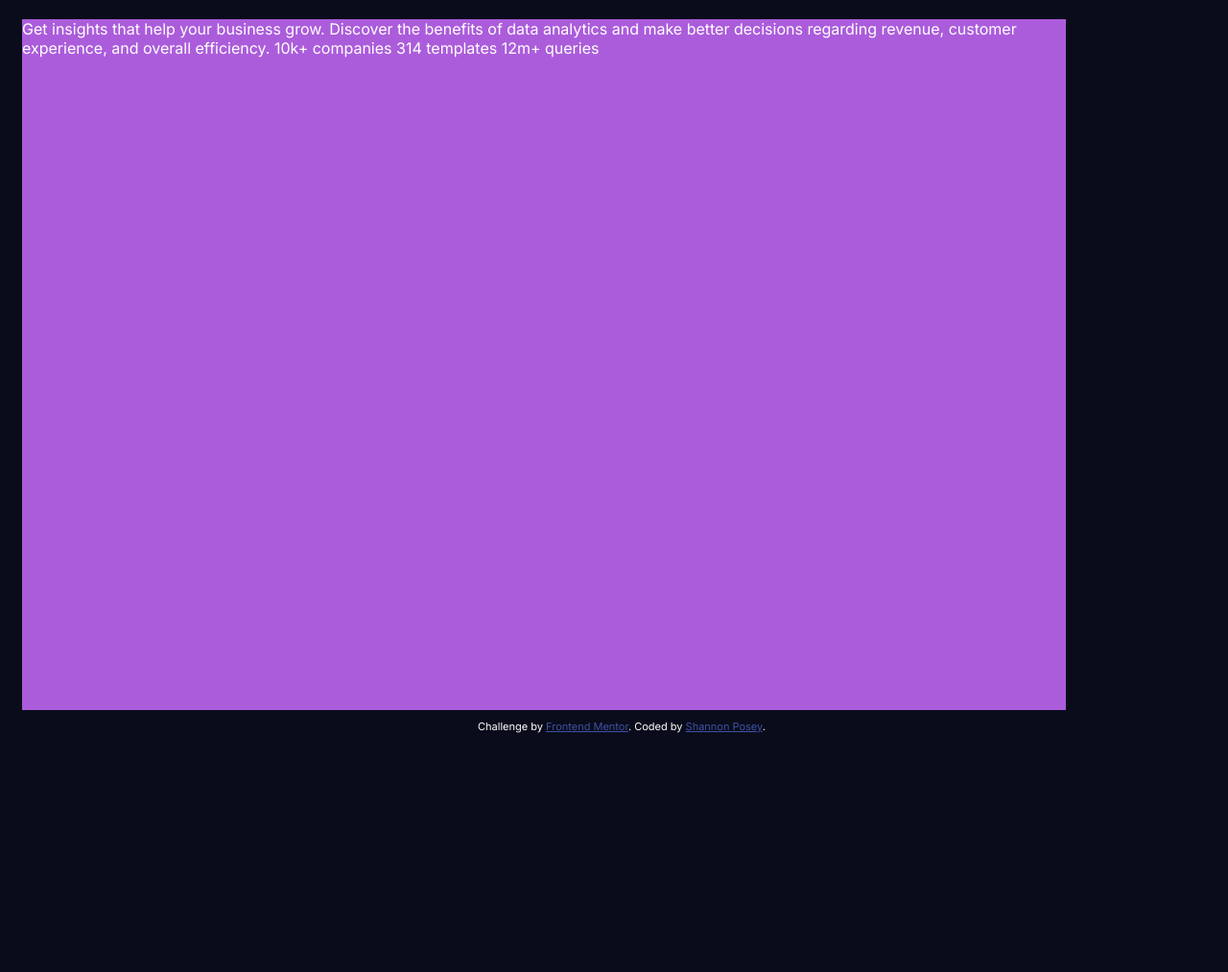
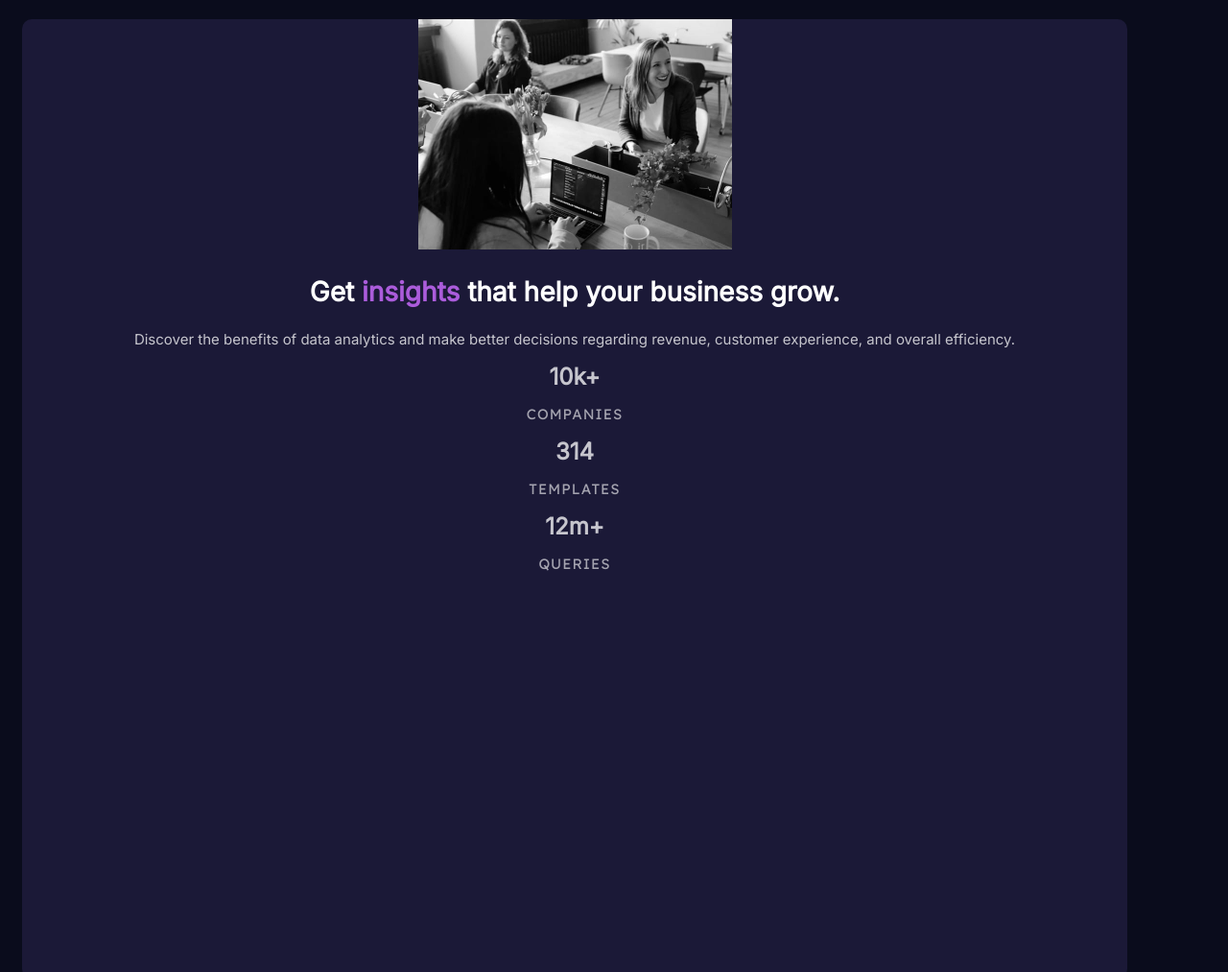
Before and after one commit to ShannonPosey/Stats-preview, a plain HTML site: page index.html in a window 1280 px wide. Shown: the top 1013 px of the page at 96% size. Before the commit the page ends 828 px from the top, so only its background shows below. Drawn offline with Linux system fonts and the light colour scheme.

Commit message:
add hmtl tags

```diff
--- a/assets/css/style.css
+++ b/assets/css/style.css
@@ -1,16 +1,59 @@
 body {
-background-color: rgba(10, 12, 28, 1);
-min-width: 100%;
-min-height: 100vh;
-font-family: 'Inter', sans-serif;
-color: white;
+    background-color: rgba(10, 12, 28, 1);
+    min-width: 100%;
+    min-height: 100vh;
+    font-family: "Inter", sans-serif;
+    color: white;
+    font-size: 15px;
+}
+
+h2 {
+    font-size: 28px;
+    font-weight: 700;
+    font-style: normal;
+}
+
+p {
+mix-blend-mode: normal;
+    opacity: 0.75;
 }
 
 .card {
-    background-color: #AB5CDB;
-    width: 85%;
-    height: 90vh;
+    background-color:  rgba(27, 25, 55, 1);;
+    width: 90%;
+    height: 1000px;
     margin: 20px 15px 10px;
+    border-radius: 10px;
+    text-align: center;
+    /* display: flex;
+    justify-content: center;
+    align-items: center;
+    text-align: center; */
+}
+
+.mobile-img {
+    height: 240px;
+    width: 327px;
+    background-image: #AB5CDB;
+}
+
+.purple-text {
+    color: #AB5CDB;
+}
+
+.bold-text {
+font-weight: bold;
+font-size: 24px;
+}
+
+.lexend-text {
+font-family: 'Lexend Deca', sans-serif;
+font-weight: 400;
+letter-spacing: 1px;
+text-transform: uppercase;
+padding-top:0%;
+mix-blend-mode: normal;
+opacity: 0.6;
 }
 
 .attribution {
--- a/index.html
+++ b/index.html
@@ -12,18 +12,23 @@
 <link rel="preconnect" href="https://fonts.googleapis.com">
 <link rel="preconnect" href="https://fonts.gstatic.com" crossorigin>
 <link href="https://fonts.googleapis.com/css2?family=Inter&display=swap" rel="stylesheet">
-</head>
+<link rel="preconnect" href="https://fonts.googleapis.com">
+<link rel="preconnect" href="https://fonts.gstatic.com" crossorigin>
+<link href="https://fonts.googleapis.com/css2?family=Lexend+Deca&display=swap" rel="stylesheet">
+
 <body>
-<section class="card">
-  Get insights that help your business grow.
+  <section class="card">
+    <img class="mobile-img" src="/assets/images/image-header-mobile.jpg">
 
-  Discover the benefits of data analytics and make better decisions regarding revenue, customer
-  experience, and overall efficiency.
+   <h2> Get <span class="purple-text">insights</span> that help your business grow.</h2>
 
-  10k+ companies
-  314 templates
-  12m+ queries
-</section>
+    <p>Discover the benefits of data analytics and make better decisions regarding revenue, customer
+    experience, and overall efficiency.</p>
+
+    <p><span class="bold-text">10k+</span></p> <p class="lexend-text">companies</p>
+    <p><span class="bold-text">314</span></p> <p class="lexend-text">templates</p>
+    <p><span class="bold-text">12m+</span></p> <p class="lexend-text">queries</p>
+  </section>
   <div class="attribution">
     Challenge by <a href="https://www.frontendmentor.io?ref=challenge" target="_blank">Frontend Mentor</a>.
     Coded by <a href="#">Shannon Posey</a>.
```
